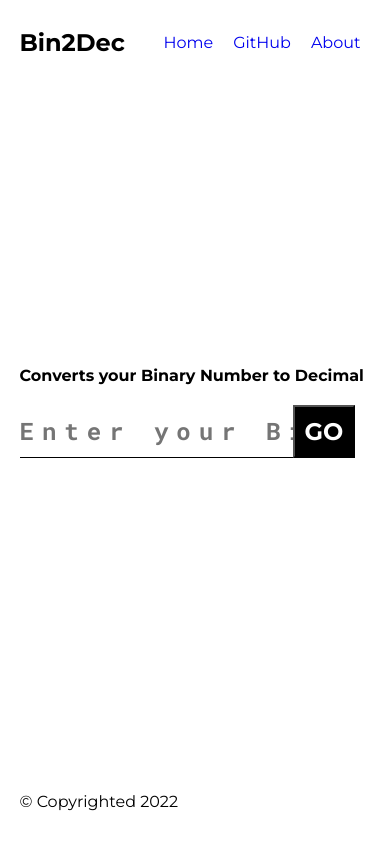
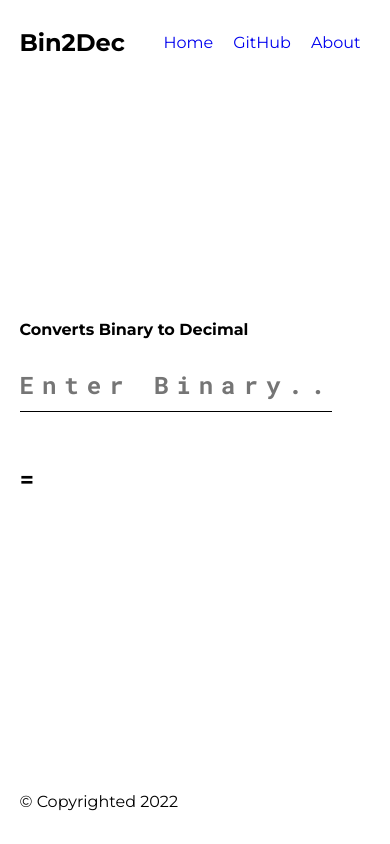
Before and after one commit to rahul0x00/Bin2Dec, a React (Create React App) app: page / in a window 390 px wide. Built offline with nearby package versions, Linux system fonts and the light colour scheme.

Commit message:
added conversion functionality with responsive design

```diff
--- a/src/pages/home/index.css
+++ b/src/pages/home/index.css
@@ -3,15 +3,37 @@
   height: 80vh;
 }
 
-.hero input.txtBinaryNum {
+.hero .divQuestion input.txtBinaryNum {
   margin: 20px 0;
   padding: 10px 0;
   font-size: 24px;
   font-weight: bold;
   font-family: 'Roboto Mono', monospace;
   letter-spacing: 0.5rem;
-  width: 70vw;
+  width: 80vw;
   outline: none;
   border: none;
   border-bottom: 1px solid black;
 }
+
+.hero .divAnswer .headerAnswer {
+  margin: 20px 0;
+  padding: 10px 0;
+  font-size: 24px;
+  font-weight: bold;
+  font-family: 'Roboto Mono', monospace;
+  letter-spacing: 0.5rem;
+}
+
+/* mobile screens */
+@media screen and (max-width: 300px) {
+  .hero .divQuestion input.txtBinaryNum {
+    font-size: 12px;
+    font-weight: bold;
+    width: 100%;
+  }
+
+  .hero .divAnswer .headerAnswer {
+    font-size: 16px;
+  }
+}
--- a/src/pages/home/index.js
+++ b/src/pages/home/index.js
@@ -1,4 +1,5 @@
-import React, { Fragment } from "react";
+import React, { Fragment, useState, useEffect } from "react";
+import { getDecimal } from "../../core/conversion";
 import Navbar from "../../components/nav";
 import Footer from "../../components/footer";
 import "./index.css";
@@ -14,13 +15,22 @@ const Home = () => {
 }
 
 const Body = () => {
+    const [binary, setBinary] = useState("");
+    const [decimal, setDecimal] = useState("");
+
+    useEffect(() => setDecimal(binary ? getDecimal(binary).message : ""), [binary]);
+
     return (
         <section className="hero col">
-            <strong>Converts your Binary Number to Decimal</strong>
-            <div className="row">
-                <label htmlFor="txtBinaryNum"></label>
-                <input type="text" name="txtBinaryNum" className="txtBinaryNum" id="txtBinaryNum" placeholder="Enter your Binary Number Here" />
-                <button className="btnSubmitBinaryNum btn" id="btnSubmitBinaryNum">GO</button>
+            <label htmlFor="txtBinaryNum">
+                <strong>Converts Binary to Decimal</strong>
+            </label>
+            <div className="row divQuestion">
+                <input type="text" name="txtBinaryNum" placeholder="Enter Binary.."
+                    className="txtBinaryNum" value={binary} onChange={(e) => setBinary(e.target.value)} />
+            </div>
+            <div className="row divAnswer">
+                <h1 className="headerAnswer">{`= ${decimal}`}</h1>
             </div>
         </section>
     );
```
